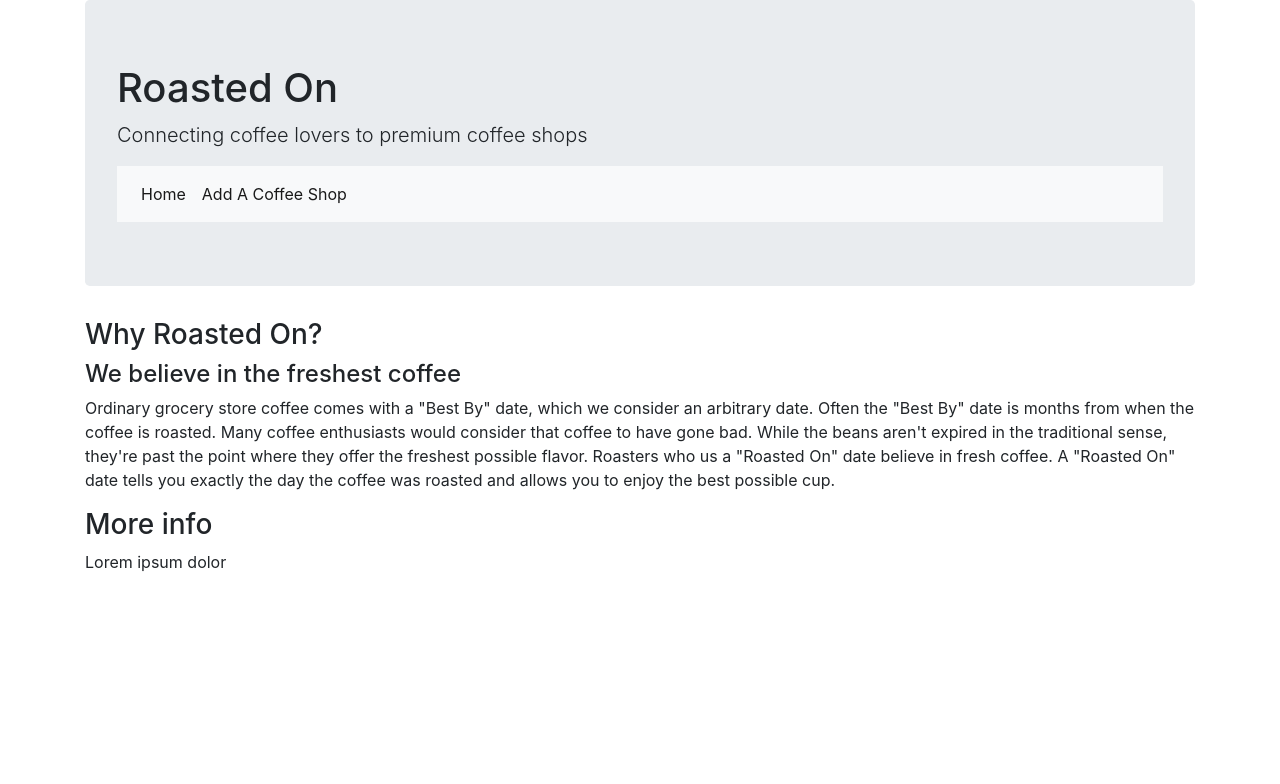
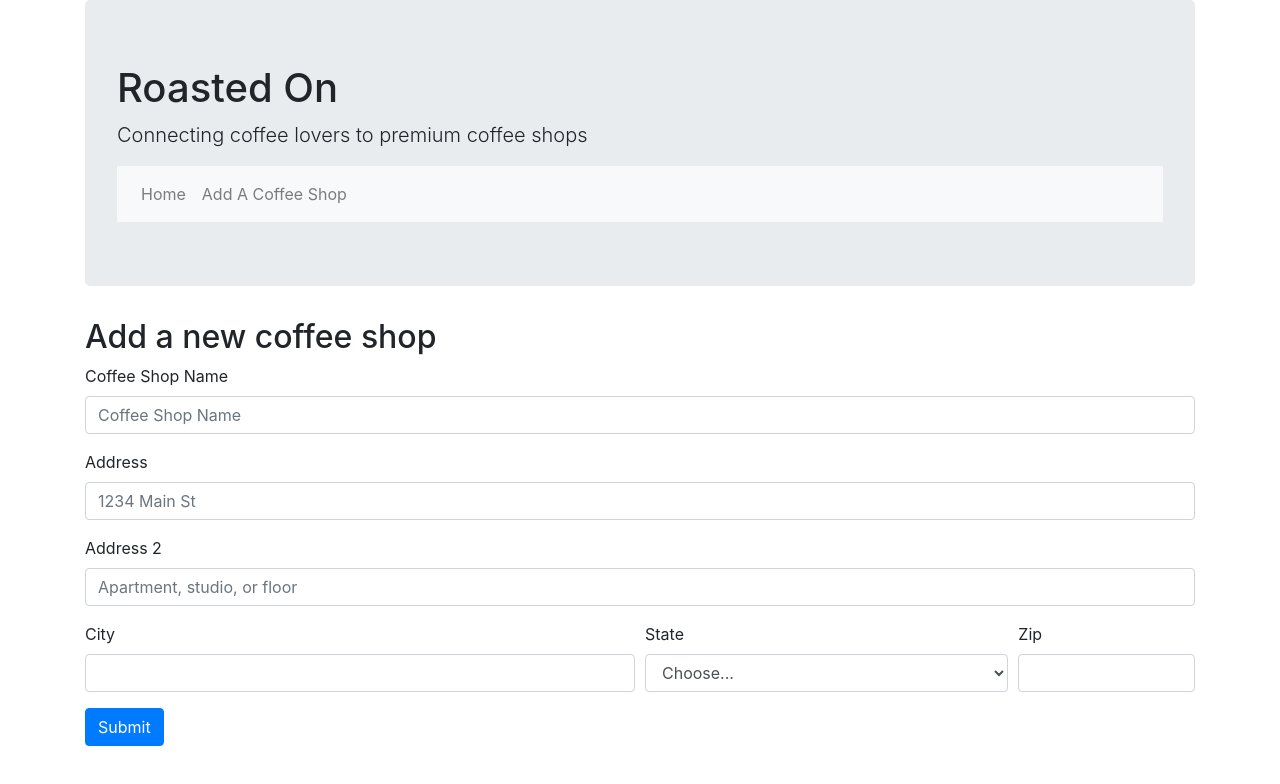
Before and after one commit to t-fa/roastedon, a React (Create React App) app: page /add in a window 1280 px wide. Shown: the top 784 px of the page. Built offline with nearby package versions, Linux system fonts and the light colour scheme.

Commit message:
Added exact keyroute to Route; React router works

```diff
--- a/src/App.js
+++ b/src/App.js
@@ -1,5 +1,5 @@
 import React from 'react';
-import { BrowserRouter, Route } from 'react-router-dom';
+import { BrowserRouter } from 'react-router-dom';
 
 // components
 import MainLayout from './components/MainLayout';
--- a/src/components/Add.js
+++ b/src/components/Add.js
@@ -1,15 +1,6 @@
 import React from 'react';
 
-class Add extends React.Component {
-  constructor(props) {
-    super(props);
-    this.state = {
-      shopName: '',
-      shopAddress: '',
-      shopWebsite: '',
-    };
-  }
-  render() {
+function Add() {
   return (
     <form>
       <h2>Add a new coffee shop</h2>
@@ -63,6 +54,5 @@
     </form>
   );
 }
-}
 
 export default Add;
--- a/src/components/Header.js
+++ b/src/components/Header.js
@@ -1,5 +1,5 @@
 import React from 'react';
-import { NavLink } from 'react-router-dom';
+import { Link } from 'react-router-dom';
 
 function Header() {
   return (
@@ -11,14 +11,14 @@
         <div class="collapse navbar-collapse" id="navbarNav">
           <ul class="navbar-nav">
             <li class="nav-item">
-              <NavLink className="nav-link" to="/">
+              <Link className="nav-link" to="/">
                 Home
-              </NavLink>
+              </Link>
             </li>
             <li class="nav-item">
-              <NavLink className="nav-link" to="/add">
+              <Link className="nav-link" to="/add">
                 Add A Coffee Shop
-              </NavLink>
+              </Link>
             </li>
           </ul>
         </div>
--- a/src/components/MainLayout.js
+++ b/src/components/MainLayout.js
@@ -10,7 +10,7 @@
     <div class="container">
       <Header />
       <Switch>
-        <Route path="/" component={Home} />
+        <Route exact path="/" component={Home} />
         <Route path="/add" component={Add} />
       </Switch>
     </div>
```
Lines whose indentation alone changed are shown as unchanged.
